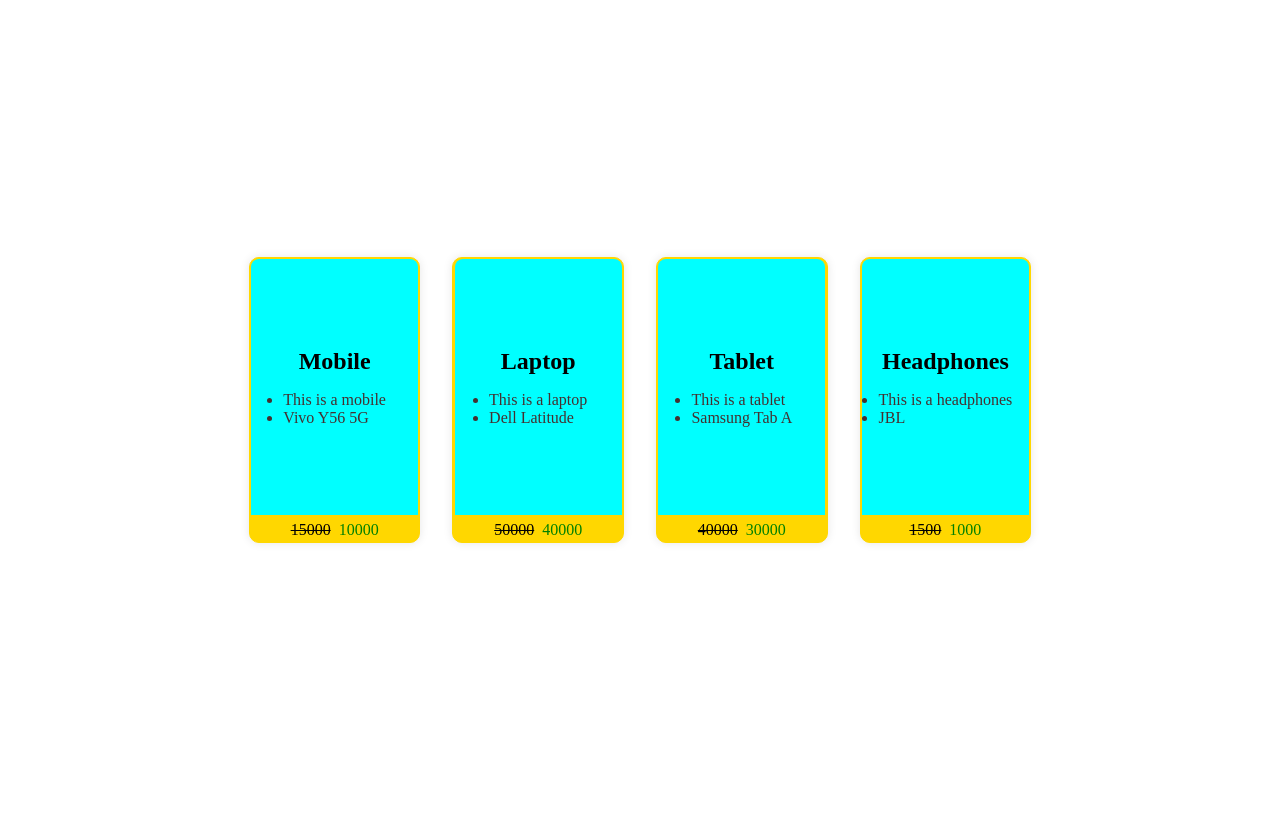
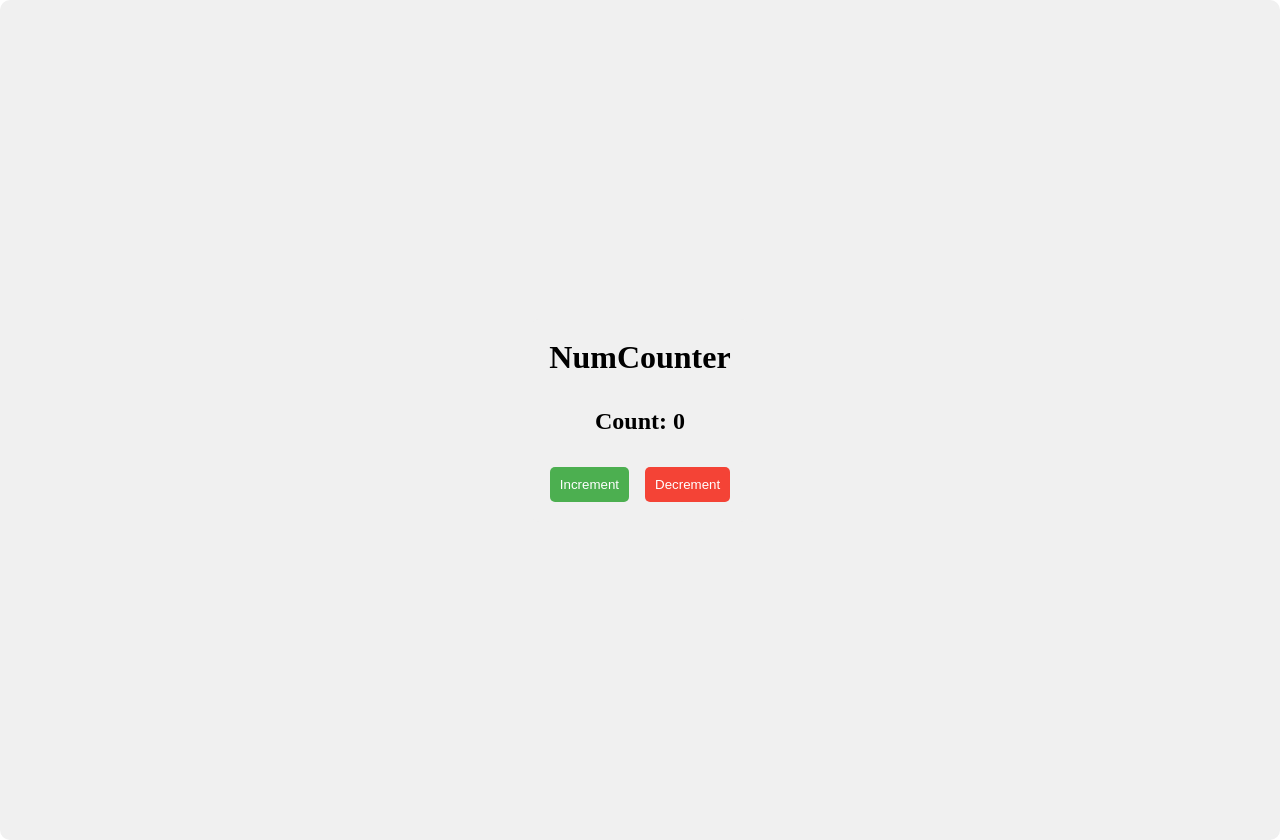
Before and after one commit to sanjeevkoshti/React-Learning, a React (Vite) app: page / in a window 1280 px wide. Before the commit the page ends 800 px from the top, so only its background shows below. Built offline with nearby package versions, Linux system fonts and the light colour scheme.

Commit message:
create seperate folder for states

```diff
--- a/src/App.css
+++ b/src/App.css
@@ -2,9 +2,3 @@
   margin: 0;
   padding: 0;
 }
-h1{
-  color:rgb(255, 0, 174);
-}
-.author{
-  color:rgb(9, 136, 0);
-}
--- a/src/App.jsx
+++ b/src/App.jsx
@@ -1,11 +1,13 @@
 import './App.css';
 import Propss from './props/Propss.jsx';
+import States from './states/States.jsx';
 
 
 function App() {
   return (
     <>
-       <Propss/>
+      <States/>
+       {/* <Propss/> */}
     </>
   )
 }
--- /dev/null
+++ b/src/states/NumCounter.jsx
@@ -0,0 +1,44 @@
+import { useState } from "react";
+
+export default function NumCounter() {
+    const [count, setCount]=useState(0);
+    return (
+        <div style={styles}>
+            <h1>NumCounter</h1>
+            <h2>Count: {count}</h2>
+            <div style={{display:"flex",gap:"1rem",flexDirection:"row"}}>
+                <button style={incbtnstyle} onClick={()=>{setCount(count+1)}}>Increment</button>
+                <button style={decbtnstyle} onClick={()=>{setCount(count-1)}}>Decrement</button>
+            </div>
+        </div>
+    );
+}
+
+
+let styles={
+    backgroundColor:"#f0f0f0",
+    padding:"20px",
+    borderRadius:"10px",
+    textAlign:"center",
+    display:"flex",
+    justifyContent:"center",
+    alignItems:"center",
+    flexDirection:"column",
+    gap:"2rem",
+}
+let incbtnstyle={
+    padding:"10px",
+    borderRadius:"5px",
+    border:"none",
+    backgroundColor:"#4CAF50",
+    color:"white",
+    cursor:"pointer"
+}
+let decbtnstyle={
+    padding:"10px",
+    borderRadius:"5px",
+    border:"none",
+    backgroundColor:"#f44336",
+    color:"white",
+    cursor:"pointer"
+}
--- /dev/null
+++ b/src/states/States.jsx
@@ -0,0 +1,21 @@
+import NumCounter from "./NumCounter";
+
+export default function States() {
+    return (
+        <div style={styles}>
+            <NumCounter/>
+        </div>
+    );
+}
+
+let styles={
+    backgroundColor:"#f0f0f0",
+    padding:"20px",
+    borderRadius:"10px",
+    textAlign:"center",
+    height:"100vh",
+    display:"flex",
+    justifyContent:"center",
+    alignItems:"center",
+    flexDirection:"column",
+}
```
